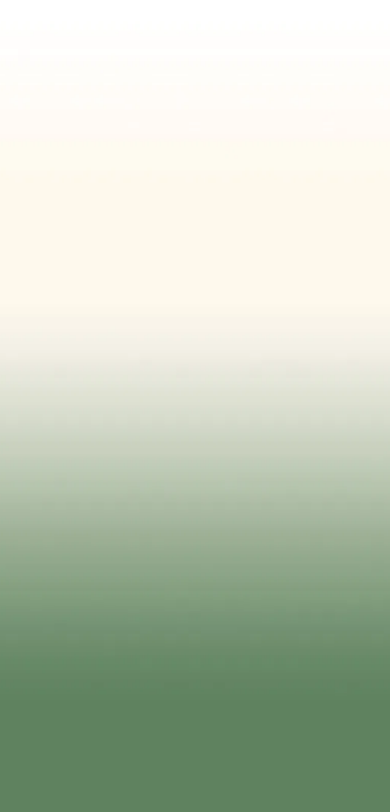
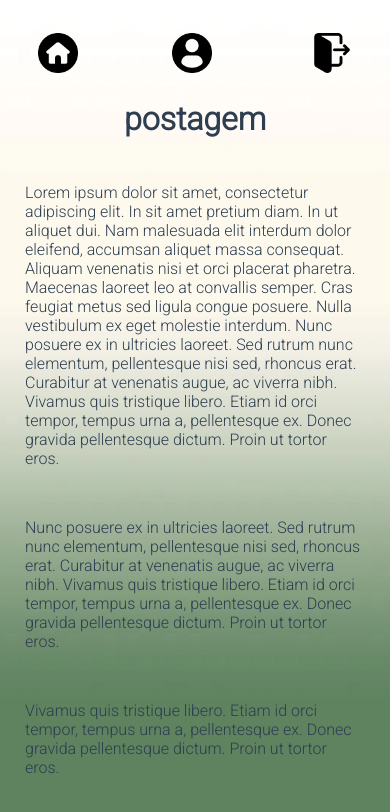
Before and after one commit to Wericless/projeto-redesocial, a Vue app: page / in a window 390 px wide. Before the commit this address had no page. Shown: the top 812 px of the page. Built offline with nearby package versions, Linux system fonts and the light colour scheme; no server answers.

Commit message:
Tela responsiva / conifg da API

```diff
--- a/package.json
+++ b/package.json
@@ -7,6 +7,7 @@
     "build": "vue-cli-service build"
   },
   "dependencies": {
+    "axios": "^1.6.2",
     "core-js": "^3.8.3",
     "vue": "^3.2.13",
     "vue-router": "^4.0.3"
--- a/src/API/index.js
+++ b/src/API/index.js
@@ -1,9 +1,15 @@
+import axios from "axios";
+
 export const rede = axios.create({
-  baseURL: "http://62.72.63.164:5000/api/",
+  baseURL: "http://62.72.63.164:5000/api/Post/",
 
   headers: {
     "Content-type": "application/json",
   },
 });
 
-export default {};
+export default {
+  getPost() {
+    return rede.get("/GetAllPosts");
+  },
+};
--- a/src/App.vue
+++ b/src/App.vue
@@ -3,27 +3,10 @@
 </template>
 
 <script>
-export default {
-  name: "App",
-};
+export default {};
 </script>
 
 <style>
-.logo {
-  width: 17%;
-  height: 20%;
-  margin-bottom: 15px;
-  margin-left: 50px;
-}
-
-@media (max-width: 600px) {
-  .logo {
-    width: 80%;
-    height: auto;
-    margin-left: 15%;
-  }
-}
-
 body {
   font-family: "Montserrat", sans-serif;
   font-family: "Oxanium", sans-serif;
@@ -34,43 +17,4 @@ body {
   background-attachment: fixed;
   background-position: center;
 }
-
-#app {
-  text-align: center;
-  color: #2c3e50;
-  margin-top: 60px;
-}
-.registro input,
-.login input {
-  width: 300px;
-  height: 40px;
-  padding-left: 20px;
-  display: block;
-  margin-bottom: 30px;
-  margin-right: auto;
-  margin-left: auto;
-  border: 1px solid skyblue;
-}
-
-.registro button,
-.login button {
-  width: 320px;
-  height: 40px;
-  border: none;
-  color: #fff;
-  background-color: #3d867f;
-  cursor: pointer;
-  font-weight: 600;
-  transition: background-color 0.3s ease;
-}
-
-.register-button:hover,
-.login-button:hover {
-  background-color: #567d5e;
-}
-
-.register-button:active,
-.login-button:active {
-  transform: scale(0.95);
-}
 </style>
--- a/src/components/Navbar.vue
+++ b/src/components/Home.vue
@@ -2,41 +2,48 @@
   <nav>
     <div class="menu-item" v-if="larguraDaTela >= 600">
       <span class="menu-item efeito-item">
-        <a href="#">Principais Publicações</a>
+        <router-link to="/">Principais Publicações</router-link>
       </span>
       <span class="menu-item efeito-item">
-        <a href="#">Minhas Publicações</a>
+        <router-link to="/minhaspostagens">Minhas Publicações</router-link>
       </span>
       <span class="sair">
-        <button class="efeito-item">Sair</button>
+        <button class="menu-item efeito-item">Sair</button>
       </span>
     </div>
 
     <div class="menu-img" v-else>
-      <button class="out">
-        <img
-          class="tamanhoImg img-home"
-          :src="principaisPublie"
-          alt="pagina principal"
-        />
+      <button class="img-home">
+        <router-link to="/"
+          ><img
+            class="tamanhoImg"
+            :src="principaisPubli"
+            alt="pagina principal"
+        /></router-link>
       </button>
-      <button class="out">
-        <img class="tamanhoImg" :src="minhasPubli" alt="minha publicações" />
+      <button class="img-minhas-publicacoes">
+        <router-link to="/minhaspostagens"
+          ><img class="tamanhoImg" :src="minhasPubli" alt="minha publicações"
+        /></router-link>
       </button>
-      <button class="out">
-        <img class="tamanhoImg img-sair" :src="logoutImg" alt="logout" />
+      <button class="img-sair">
+        <img class="tamanhoImg" :src="logoutImg" alt="logout" />
       </button>
     </div>
   </nav>
+  <Postagens v-if="$route.path === '/'" />
 </template>
 
 <script>
+import Postagens from "./Postagens.vue";
 export default {
-  name: "navbar",
+  components: {
+    Postagens,
+  },
   data() {
     return {
       larguraDaTela: window.innerWidth,
-      principaisPublie: "/img/home.png",
+      principaisPubli: "/img/home.png",
       minhasPubli: "img/profile-user.png",
       logoutImg: "img/logout.png",
     };
@@ -63,6 +70,17 @@ export default {
 </script>
 
 <style scoped>
+body {
+  font-family: "Montserrat", sans-serif;
+  font-family: "Oxanium", sans-serif;
+  font-family: "Roboto", sans-serif;
+  background-image: url("/public/img/back-verde.png");
+  background-size: cover;
+  background-repeat: no-repeat;
+  background-attachment: fixed;
+  background-position: center;
+}
+
 header {
   width: 100vw;
   background-color: #5a7c6f;
@@ -78,13 +96,13 @@ nav {
 
 nav .efeito-item.active,
 nav .efeito-item:hover {
-  background-color: #444444;
-  border-bottom-color: #587fff;
+  background-color: #ffffff;
+  border-color: #587fff;
   border-radius: 3px;
 }
 
 nav .menu-item {
-  color: #fff;
+  color: #0e0606;
   padding: 10px 20px;
   text-align: center;
   border-bottom: 3px solid transparent;
@@ -98,7 +116,7 @@ nav .menu-item a {
 }
 
 nav .sair button {
-  color: #fff;
+  color: #0a0404;
   padding: 10px 20px;
   text-align: center;
   display: flex;
@@ -106,7 +124,7 @@ nav .sair button {
   position: absolute;
   left: 95%;
   top: 30px;
-  transform: translate(-63%, 30%);
+  transform: translate(-63%, 128%);
   background-color: #0000;
   border: none;
   cursor: pointer;
@@ -123,9 +141,8 @@ nav .menu-img {
   display: flex;
   transition: 0.4s;
   position: absolute;
-  left: 90%;
+  left: 80%;
   top: 33px;
-  transform: translate(-90%, 10%);
   background-color: #0000;
   border: none;
   cursor: pointer;
@@ -144,7 +161,14 @@ nav .menu-img {
   cursor: pointer;
 }
 
-.out {
+.img-minhas-publicacoes {
+  color: #fff;
+  text-align: center;
+  display: flex;
+  transition: 0.4s;
+  position: absolute;
+  left: 44%;
+  top: 33px;
   background-color: #0000;
   border: none;
   cursor: pointer;
--- /dev/null
+++ b/src/components/MinhasPostagens.vue
@@ -0,0 +1,36 @@
+<template>
+  <Home />
+  <div id="minhas-publi">
+    <h1>Minhas Postagens</h1>
+    <p>
+      Vivamus quis tristique libero. Etiam id orci tempor, tempus urna a,
+      pellentesque ex. Donec gravida pellentesque dictum. Proin ut tortor eros.
+    </p>
+    <p>Teste</p>
+  </div>
+</template>
+
+<script>
+import Home from "./Home.vue";
+export default {
+  components: { Home },
+};
+</script>
+
+<style>
+#minhas-publi {
+  display: flex;
+  flex-direction: column;
+  text-align: left;
+}
+
+p {
+  margin: 25px;
+}
+
+h1 {
+  margin-bottom: 20px;
+  margin-top: 20px;
+  text-align: center;
+}
+</style>
--- a/src/components/Postagens.vue
+++ b/src/components/Postagens.vue
@@ -1,18 +1,71 @@
-<template></template>
+<template>
+  <div id="postagens">
+    <h1>postagem</h1>
+
+    <p>
+      Lorem ipsum dolor sit amet, consectetur adipiscing elit. In sit amet
+      pretium diam. In ut aliquet dui. Nam malesuada elit interdum dolor
+      eleifend, accumsan aliquet massa consequat. Aliquam venenatis nisi et orci
+      placerat pharetra. Maecenas laoreet leo at convallis semper. Cras feugiat
+      metus sed ligula congue posuere. Nulla vestibulum ex eget molestie
+      interdum. Nunc posuere ex in ultricies laoreet. Sed rutrum nunc elementum,
+      pellentesque nisi sed, rhoncus erat. Curabitur at venenatis augue, ac
+      viverra nibh. Vivamus quis tristique libero. Etiam id orci tempor, tempus
+      urna a, pellentesque ex. Donec gravida pellentesque dictum. Proin ut
+      tortor eros.
+    </p>
+    <p>
+      Nunc posuere ex in ultricies laoreet. Sed rutrum nunc elementum,
+      pellentesque nisi sed, rhoncus erat. Curabitur at venenatis augue, ac
+      viverra nibh. Vivamus quis tristique libero. Etiam id orci tempor, tempus
+      urna a, pellentesque ex. Donec gravida pellentesque dictum. Proin ut
+      tortor eros.
+    </p>
+    <p>
+      Vivamus quis tristique libero. Etiam id orci tempor, tempus urna a,
+      pellentesque ex. Donec gravida pellentesque dictum. Proin ut tortor eros.
+    </p>
+  </div>
+</template>
 
 <script>
-export default {};
+import API from "@/API";
+
+export default {
+  data() {
+    return {
+      postagens: [],
+    };
+  },
+  mounted() {
+    this.consultarPosts();
+  },
+
+  methods: {
+    consultarPosts() {
+      API.getPost()
+        .then((res) => {
+          this.postagens = res;
+        })
+        .catch((erro) => {});
+    },
+  },
+};
 </script>
 
 <style>
-body {
-  background-image: "/public/img/back-verde.png";
-  font-family: "Montserrat", sans-serif;
-  font-family: "Oxanium", sans-serif;
-  font-family: "Roboto", sans-serif;
-  background-size: cover;
-  background-repeat: no-repeat;
-  background-attachment: fixed;
-  background-position: center;
+#postagens {
+  display: flex;
+  flex-direction: column;
+  text-align: left;
+}
+
+p {
+  margin: 25px;
+}
+
+h1 {
+  margin-bottom: 20px;
+  text-align: center;
 }
 </style>
--- a/src/router/index.js
+++ b/src/router/index.js
@@ -1,8 +1,16 @@
 import { createRouter, createWebHistory } from "vue-router";
 import Cadastro from "../views/Cadastro.vue";
 import Login from "../views/Login.vue";
+import Home from "../components/Home.vue";
+import Postagens from "../components/Postagens.vue";
+import Minhaspostagens from "../components/MinhasPostagens.vue";
 
 const routes = [
+  {
+    name: "Home",
+    path: "/",
+    component: Home,
+  },
   {
     name: "cadastro",
     path: "/cadastro",
@@ -13,6 +21,16 @@ const routes = [
     path: "/login",
     component: Login,
   },
+  {
+    name: "Postagens",
+    path: "/postagens",
+    component: Postagens,
+  },
+  {
+    name: "MinhasPostagens",
+    path: "/minhaspostagens",
+    component: Minhaspostagens,
+  },
 ];
 
 const router = createRouter({
--- a/src/views/Cadastro.vue
+++ b/src/views/Cadastro.vue
@@ -47,4 +47,64 @@ export default {
 };
 </script>
 
-<style></style>
+<style>
+#app {
+  text-align: center;
+  color: #2c3e50;
+  margin-top: 60px;
+}
+
+.logo {
+  width: 17%;
+  height: 20%;
+  margin-bottom: 15px;
+  margin-left: 50px;
+}
+
+@media (max-width: 600px) {
+  .logo {
+    width: 80%;
+    height: auto;
+    margin-left: 15%;
+  }
+}
+* {
+  margin: 0;
+  padding: 0;
+}
+
+.registro input,
+.login input {
+  width: 300px;
+  height: 40px;
+  padding-left: 20px;
+  display: block;
+  margin-bottom: 30px;
+  margin-right: auto;
+  margin-left: auto;
+  border: 1px solid skyblue;
+  background-color: #e5f0e7;
+}
+
+.registro button,
+.login button {
+  width: 320px;
+  height: 40px;
+  border: none;
+  color: #fff;
+  background-color: #3d867f;
+  cursor: pointer;
+  font-weight: 600;
+  transition: background-color 0.3s ease;
+}
+
+.register-button:hover,
+.login-button:hover {
+  background-color: #567d5e;
+}
+
+.register-button:active,
+.login-button:active {
+  transform: scale(0.95);
+}
+</style>
--- a/src/views/Login.vue
+++ b/src/views/Login.vue
@@ -13,6 +13,7 @@
 </template>
 
 <script>
+// import rede from "@/API";
 export default {
   name: "login",
   data() {
@@ -27,4 +28,60 @@ export default {
 };
 </script>
 
-<style></style>
+<style scoped>
+#app {
+  text-align: center;
+  color: #2c3e50;
+  margin-top: 60px;
+}
+
+.logo {
+  width: 17%;
+  height: 20%;
+  margin-bottom: 15px;
+  margin-left: 50px;
+}
+
+@media (max-width: 600px) {
+  .logo {
+    width: 80%;
+    height: auto;
+    margin-left: 15%;
+  }
+}
+
+.registro input,
+.login input {
+  width: 300px;
+  height: 40px;
+  padding-left: 20px;
+  display: block;
+  margin-bottom: 30px;
+  margin-right: auto;
+  margin-left: auto;
+  border: 1px solid skyblue;
+  background-color: #e5f0e7;
+}
+
+.registro button,
+.login button {
+  width: 320px;
+  height: 40px;
+  border: none;
+  color: #fff;
+  background-color: #3d867f;
+  cursor: pointer;
+  font-weight: 600;
+  transition: background-color 0.3s ease;
+}
+
+.register-button:hover,
+.login-button:hover {
+  background-color: #567d5e;
+}
+
+.register-button:active,
+.login-button:active {
+  transform: scale(0.95);
+}
+</style>
```
Also changed, not shown: 1 other file (tests, documents, lock files or other folders).
